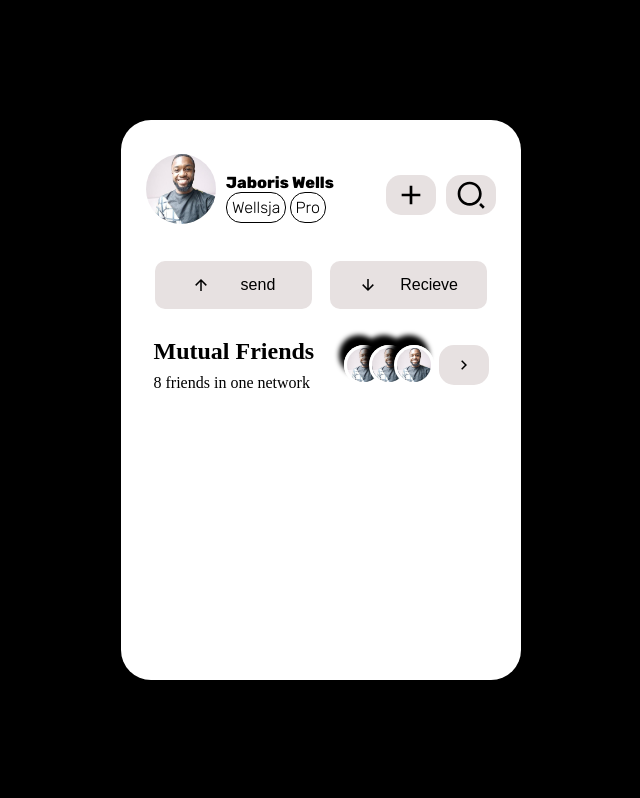
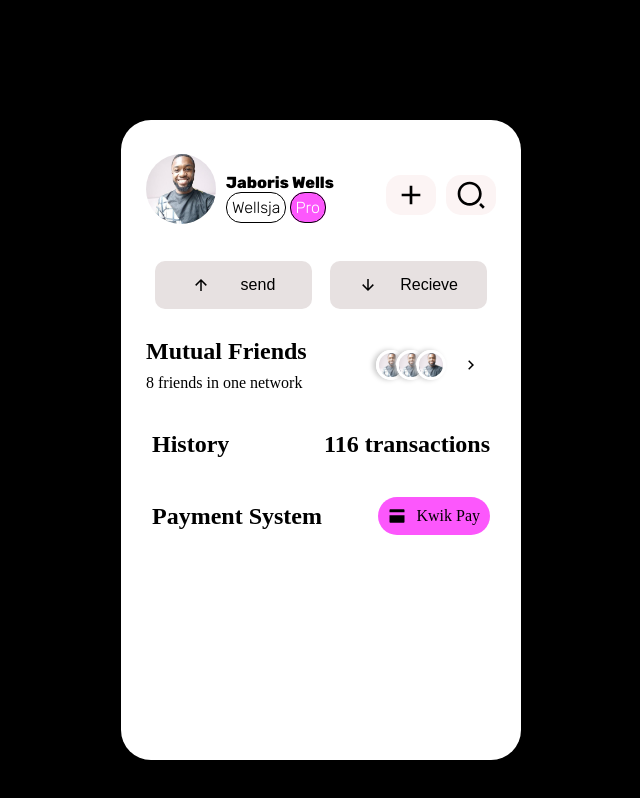
Before and after one commit to Bede-Ozy/user-profile, a plain HTML site: page index.html in a window 1280 px wide. Shown: the whole page, without its empty margins (319-959 px from the left). Drawn offline with Linux system fonts and the light colour scheme.

Commit message:
completed the design but not the fonts yet

```diff
--- a/index.html
+++ b/index.html
@@ -14,12 +14,12 @@
         <div class="userRow"> <!-- this contains the profile picture, user name and icons -->
             <div class="img">
                 <img src="./img/one.jpg" alt="" >
-                <p>Jaboris Wells <br> <span>Wellsja</span> <span>Pro</span></p>
+                <p>Jaboris Wells <br> <span>Wellsja</span> <span class="level">Pro</span></p>
             </div>
             <div class="profileicons">
-                <div class="icon"><svg xmlns="http://www.w3.org/2000/svg" viewBox="0 0 24 24" width="32" height="32" fill="currentColor"><path d="M11 11V5H13V11H19V13H13V19H11V13H5V11H11Z"></path></svg></div>
+                <a href="#" class="icon"><svg xmlns="http://www.w3.org/2000/svg" viewBox="0 0 24 24" width="32" height="32" fill="currentColor"><path d="M11 11V5H13V11H19V13H13V19H11V13H5V11H11Z"></path></svg></a>
 
-                <div class="icon"><svg xmlns="http://www.w3.org/2000/svg" viewBox="0 0 24 24" width="32" height="32" fill="currentColor"><path d="M11 2C15.968 2 20 6.032 20 11C20 15.968 15.968 20 11 20C6.032 20 2 15.968 2 11C2 6.032 6.032 2 11 2ZM11 18C14.8675 18 18 14.8675 18 11C18 7.1325 14.8675 4 11 4C7.1325 4 4 7.1325 4 11C4 14.8675 7.1325 18 11 18ZM19.4853 18.0711L22.3137 20.8995L20.8995 22.3137L18.0711 19.4853L19.4853 18.0711Z"></path></svg></div>
+                <a href="#" class="icon"><svg xmlns="http://www.w3.org/2000/svg" viewBox="0 0 24 24" width="32" height="32" fill="currentColor"><path d="M11 2C15.968 2 20 6.032 20 11C20 15.968 15.968 20 11 20C6.032 20 2 15.968 2 11C2 6.032 6.032 2 11 2ZM11 18C14.8675 18 18 14.8675 18 11C18 7.1325 14.8675 4 11 4C7.1325 4 4 7.1325 4 11C4 14.8675 7.1325 18 11 18ZM19.4853 18.0711L22.3137 20.8995L20.8995 22.3137L18.0711 19.4853L19.4853 18.0711Z"></path></svg></a>
             </div>
         </div>
 
@@ -44,10 +44,20 @@
                     <img src="./img/one.jpg" alt="">
                     <img src="./img/one.jpg" alt="">
                     <img src="./img/one.jpg" alt="">
+
+                    <button class="icon2 icon">
+                    <svg xmlns="http://www.w3.org/2000/svg" viewBox="0 0 24 24" width="18" height="18" fill="currentColor"><path d="M13.1717 12.0007L8.22192 7.05093L9.63614 5.63672L16.0001 12.0007L9.63614 18.3646L8.22192 16.9504L13.1717 12.0007Z"></path></svg>
+                </buttom>
                 </div>
-                <div class="icon">
-                    <svg xmlns="http://www.w3.org/2000/svg" viewBox="0 0 24 24" width="18" height="18" fill="currentColor"><path d="M13.1717 12.0007L8.22192 7.05093L9.63614 5.63672L16.0001 12.0007L9.63614 18.3646L8.22192 16.9504L13.1717 12.0007Z"></path></svg>
-                </div>
+
+            </div>
+            <div class="transactions">
+                <h2>History</h2>
+                <h2>116 transactions</h2>
+            </div>
+            <div class="pay">
+                <h2>Payment System</h2>
+                <a href="#"><svg xmlns="http://www.w3.org/2000/svg" viewBox="0 0 24 24" width="18" height="18" fill="currentColor"><path d="M22.0049 10.9998V19.9998C22.0049 20.5521 21.5572 20.9998 21.0049 20.9998H3.00488C2.4526 20.9998 2.00488 20.5521 2.00488 19.9998V10.9998H22.0049ZM22.0049 6.99979H2.00488V3.99979C2.00488 3.4475 2.4526 2.99979 3.00488 2.99979H21.0049C21.5572 2.99979 22.0049 3.4475 22.0049 3.99979V6.99979Z"></path></svg> Kwik Pay</a>
             </div>
         </div>
     </div>
--- a/style.css
+++ b/style.css
@@ -14,7 +14,7 @@ body{
 
 .userCard{
     width:400px;
-    height:70vh;
+    height:80vh;
     background-color: white;
     margin:auto;
     margin-top:15vh;
@@ -60,6 +60,10 @@ img{
     line-height: 25px;
 }
 
+.level{
+    background-color:var(--otherbtn);
+    color:white;
+}
 .img>p>span{
     font-weight:300;
     padding:5px;
@@ -81,11 +85,12 @@ img{
 .icon{
     width:50px;
     height:40px;
-    background-color: var(--btncolor);
+    background-color: var(--cardbg);
     display: flex;
     justify-content: center;
     align-items: center;
     border-radius:15px;
+    color:var(--boldTxt);
 }
 
 .transaction{
@@ -113,13 +118,14 @@ button{
 .history{
     display: flex;
     flex-direction: column;
+    gap:5px;
 }
 
 .friends{
     display:flex;
     gap:5px;
     align-items: center;
-    justify-content: center;
+    justify-content: space-between;
     width:100%;
 }
 
@@ -135,12 +141,48 @@ button{
 .frndsImgs{
     display:flex;
     gap:-15px;
+    align-items: center;
+    justify-content: space-around;
 
-    img{
-        width:40px;
-        height:40px;
+
+}
+.frndsImgs img{
+        width:30px;
+        height:30px;
         border:3px solid white;
-        margin-left:-15px;
-        box-shadow:-5px -10px 5px black;
-    }
+        margin-left:-10px;
+        box-shadow:-3px 0px 5px rgb(203, 203, 203);
 }
+.icon2{
+    background-color: transparent;
+}
+
+.icon2:hover{
+    background-color: var(--btncolor);
+}
+
+.transactions{
+    height: 70px;
+    display:flex;
+    align-items: center;
+    justify-content: space-between;
+    padding:0 6px
+}
+.pay{
+    display:flex;
+    height:70px;
+    align-items: center;
+    justify-content: space-between;
+    padding:0 6px;
+}
+
+.pay a{
+    display:flex;
+    align-items: center;
+    gap:10px;
+    background-color: var(--otherbtn);
+    padding:10px;
+    color:var(--boldTxt);
+    text-decoration:none;
+    border-radius:50px;
+}
```
